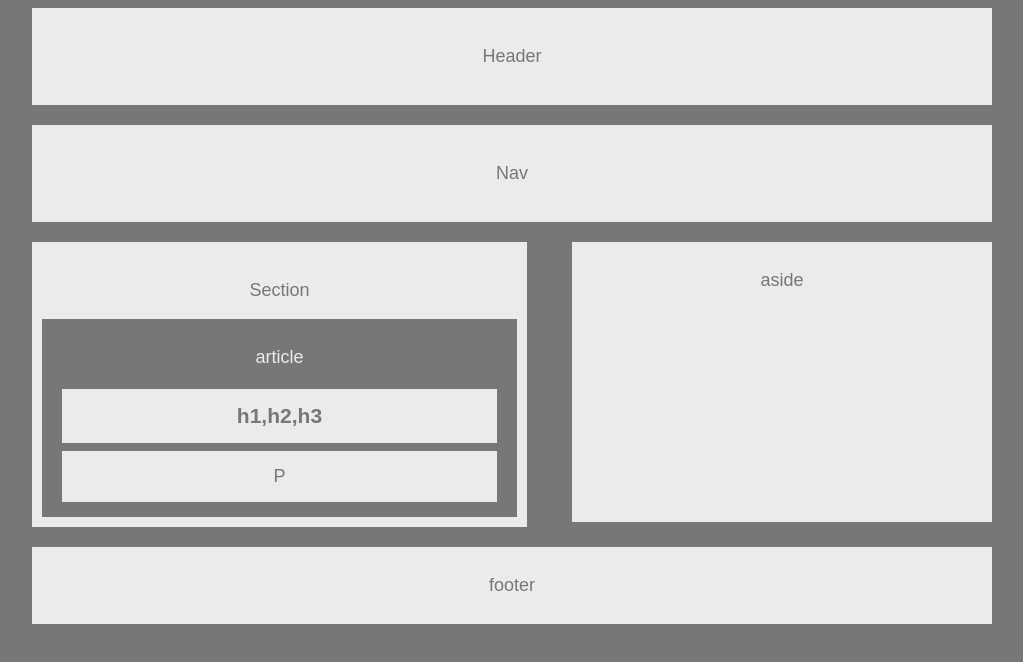
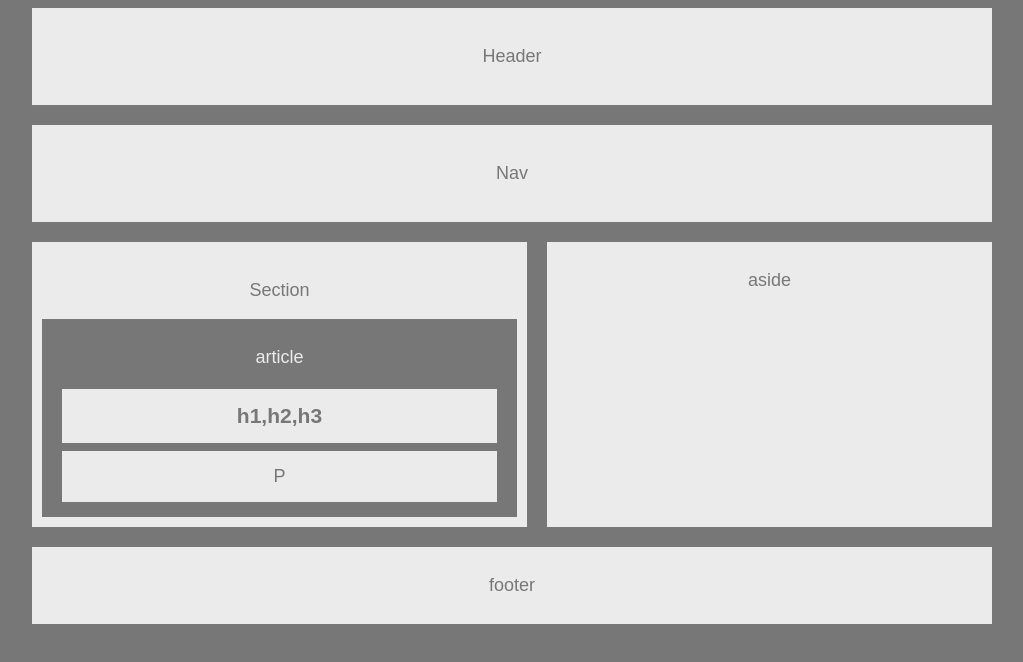
Before and after one commit to Eaug2/HW-Wireframe, a plain HTML site: page index.html in a window 1280 px wide. Shown: the whole page, without its empty margins (128-1151 px from the left). Drawn offline with Linux system fonts and the light colour scheme.

Commit message:
final push

```diff
--- a/style.css
+++ b/style.css
@@ -72,11 +72,10 @@ aside{
     color: #777;
     background-color:#ebebeb;
     text-align: center;
-    height:260px;
+    height:265px;
     float:left;
-    width:400px;
+    width:425px;
     padding:10px 10px;
-    margin-left:25px;
     margin-bottom:20px;
 }
 
```
